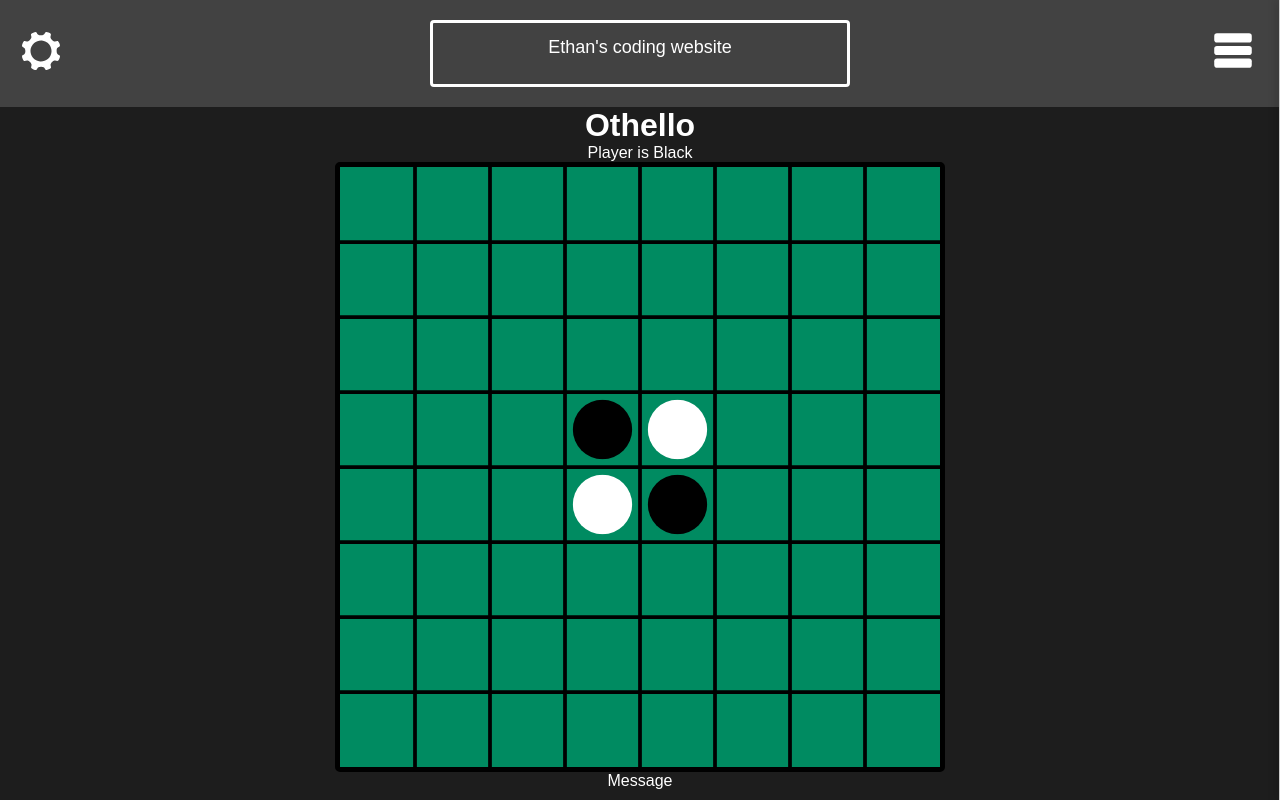
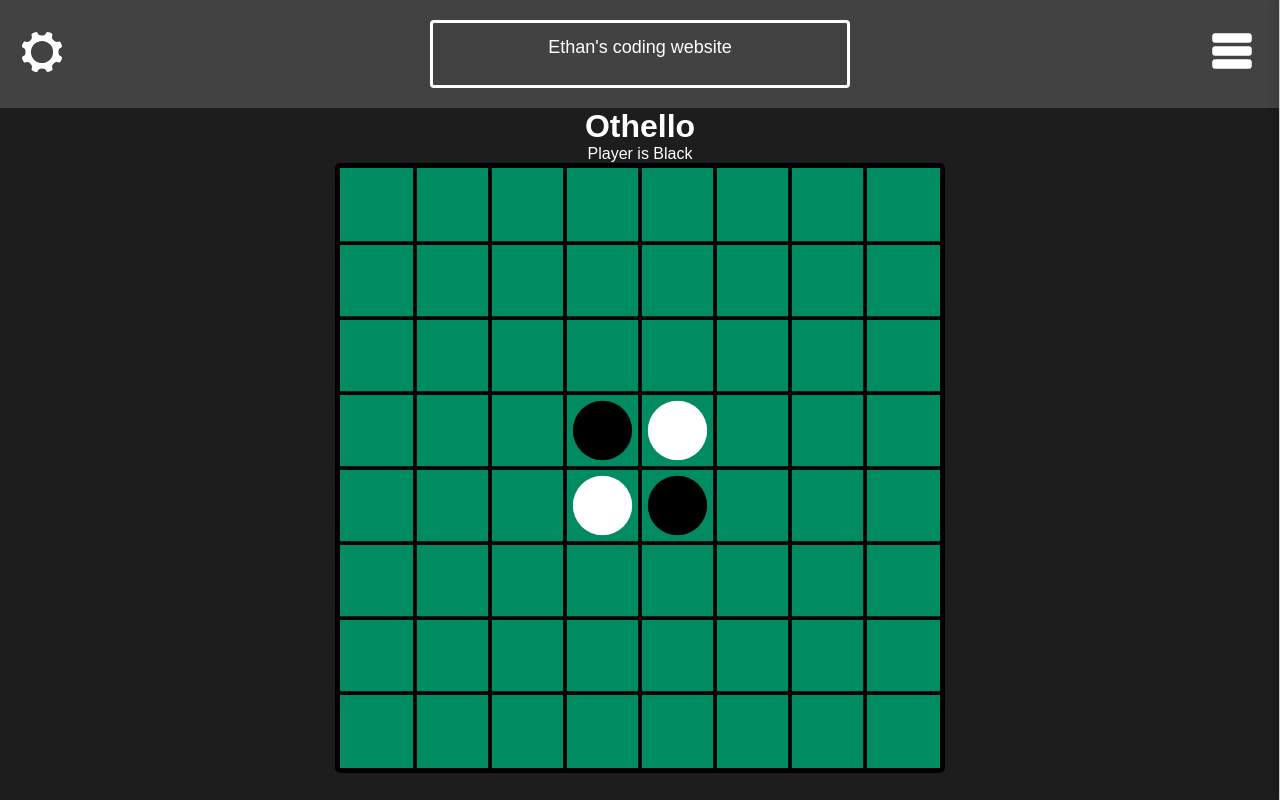
Before and after one commit to Snowworm3000/Website_react, a PHP site: page /Othello in a window 1280 px wide. Run offline with PHP 8.4, Linux system fonts and the light colour scheme; some libraries are stand-ins or nearby versions.

Commit message:
Css changes

```diff
--- a/Othello/index.html
+++ b/Othello/index.html
@@ -3,6 +3,7 @@
 <head>
     <meta charset="UTF-8">
     <meta name="viewport" content="width=device-width, initial-scale=1.0">
+    <meta name="viewport" content="width=device-width, initial-scale=1.0, maximum-scale=1.0, user-scalable=0">
     <title>Othello</title>
     <link rel="stylesheet" href="style.css">
     <script defer src="https://othelloethan.herokuapp.com/socket.io/socket.io.js"></script>
@@ -17,11 +18,11 @@
         }
 
         function openSetting(){
-            document.getElementById("gameControlls").style.transform = "translate(0,0)";
+            document.getElementById("myNav").style.height = "100%";
         }
 
         function closeSetting(){
-            document.getElementById("gameControlls").style.transform = "translate(-200vw,0)";
+            document.getElementById("myNav").style.height = "0%";
         }
     </script>
 </head>
@@ -50,24 +51,39 @@
     </div>
 
 
+    <div id="myNav" class="overlay">
+        <a href="javascript:void(0)" class="closebtn" onclick="closeSetting()">&times;</a>
+<div class="settings-container">
+        <div>
+            <div>Player Mode</div>
+        <input type="button" id="buttonMode" value="Two player">
+        </div>
+        <div>Delay of computer move: <span id="sliderOutput"></span>
+            <br>
+            <input type="range" value="0.5" id="compDelay" min="0" max="100">
+        </div>
+        <div>Show possible moves</div>
+        <div>
+        <input type="checkbox" id="possibleMoves">
+        <input type="button" value="multiplayer" id="multiplayer" onclick="multiplayer();">
+        </div>
+        <div id="message-container"></div>
+        <div class="playerList" id="div"></div>
+        </div>
+    </div>
+
+
 
     <h1>Othello</h1>
     <div class="grid">
-        <div id="gameControlls" class="gameControlls">
-            <div onclick="closeSetting()">Close</div>
-            <input type="button" id="buttonMode" value="Two player">
-            <div>Delay of computer move: <span id="sliderOutput"></span>s
-                <input type="range" value="0.5" id="compDelay" min="0" max="100">
-            </div>
-            <label>Show possible moves</label>
-            <input type="checkbox" id="possibleMoves">
-            <input type="button" value="multiplayer" id="multiplayer" onclick="multiplayer();">
-            <div id="message-container"></div>
-            <div class="playerList" id="div"></div>
-        </div>
+
+
         <div class="mainGame">
             <div>Player is <span id="player"></span></div>
             <canvas id="canvas"></canvas>
+            <div hidden="true" id="win" class="centered box">
+                <div>Winner</div>
+            </div>
             <div id="msg" class="message fade">Message</div>
         </div>
     </div>
--- a/Othello/script.js
+++ b/Othello/script.js
@@ -164,6 +164,7 @@ function selectRoom(room){
 const messageBox = document.getElementById("msg")
 function message(msg){
     messageBox.hidden = false
+    messageBox.style.display = "block";
     messageBox.innerText = msg
     messageBox.classList.remove("fade");
 }
@@ -224,6 +225,8 @@ function restartGame(){
     createBoard()
     checkPossibleMoves(board,currentPlayer)
     drawGridC(possibleMoves)
+    winDiv.hidden = true;
+    playing = true
 }
 
 const buttonPlayers = document.getElementById("buttonMode");
@@ -651,7 +654,9 @@ function random(max){
     return Math.random()*max
 }
 
+const winDiv = document.getElementById("win");
 function gameEnd(){
+    playing = false;
     let count = {white:0,black:0}
     for(let row = 0; row<8;row++){
         for(let col=0; col<8;col++){
@@ -661,6 +666,21 @@ function gameEnd(){
                 count.white++
             }
         }
+    }
+
+    winDiv.hidden = false
+    if(count.white > count.black){
+        winDiv.style.background = "#fffa"
+        winDiv.style.color = "#000"
+        winDiv.innerHTML = "White wins"
+    }else if(count.white < count.black){
+        winDiv.style.background = "#000a"
+        winDiv.style.color = "#fff"
+        winDiv.innerHTML = "Black wins"
+    }else{
+        winDiv.style.background = "#000a"
+        winDiv.style.color = "#fff"
+        winDiv.innerHTML = "Tie"
     }
     return count
 }
@@ -747,6 +767,10 @@ canvas.addEventListener('mousedown', function(e) {
 let boardS = 8
 
 function getCursorPosition(canvas, event) {
+    if(playing == false){
+        restartGame()
+        return
+    }
     const rect = canvas.getBoundingClientRect()
     const x = event.clientX - rect.left
     const y = event.clientY - rect.top
--- a/Othello/style.css
+++ b/Othello/style.css
@@ -41,8 +41,7 @@ canvas{
 }
 
 #cog{
-    width: 3vw;
-    height: 3vw;
+    width: 40px;
     transition: 100ms;
 }
 
@@ -53,6 +52,23 @@ canvas{
 .gameControlls > *{
 
 }
+
+.message{
+    background-color: #000000bb;
+    font-size: 5vw;
+    margin: 5px;
+    opacity: 1;
+    transition: opacity 0.5s;
+}
+
+.message.fade{
+    opacity:0;
+    display: none;
+}
+
+
+
+
 
 
 
@@ -110,15 +126,16 @@ header > * {
     filter: invert();
 }
 .navMenu img{
-    width: 3vw;
+    width: 40px;
     display: block;
     margin-left: auto;
     margin-right: auto;
 }
 
 .navMenu:hover{
-    transform: rotate(180deg);
-    filter: none;
+    transform: rotate(90deg);
+    background-color: rgba(0, 0,0, 0);
+    /* filter: none; */
 }
 
 .sidebar{
@@ -184,3 +201,84 @@ header > * {
 .closebtn{
     text-align: right;
 }
+
+
+
+.settings-container{
+    margin-top: 5vh !important;
+}
+.centered {
+    position: absolute;
+    top: 50%;
+    left: 50%;
+    transform: translate(-50%, -50%);
+    font-size: 5vh;
+}
+.box{
+    width: 40vh;
+    height: 20vh;
+    background: blue;
+    border-radius: 20px;
+    color: white;
+    text-shadow: black 1px 1px 5px;
+    box-shadow: black 0px 0px 20px;
+}
+
+ /* The Overlay (background) */
+ .overlay {
+    /* Height & width depends on how you want to reveal the overlay (see JS below) */
+    height: 0;
+    width: 100%;
+    position: fixed; /* Stay in place */
+    z-index: 1; /* Sit on top */
+    left: 0;
+    top: 0;
+    background-color: rgb(0,0,0); /* Black fallback color */
+    background-color: rgba(0,0,0, 0.9); /* Black w/opacity */
+    overflow-x: hidden; /* Disable horizontal scroll */
+    transition: 0.5s; /* 0.5 second transition effect to slide in or slide down the overlay (height or width, depending on reveal) */
+  }
+
+  /* Position the content inside the overlay */
+  .overlay-content {
+    position: relative;
+    top: 25%; /* 25% from the top */
+    width: 100%; /* 100% width */
+    text-align: center; /* Centered text/links */
+    margin-top: 30px; /* 30px top margin to avoid conflict with the close button on smaller screens */
+  }
+
+  /* The navigation links inside the overlay */
+  .overlay div, .overlay a{
+    padding: 8px;
+    text-decoration: none;
+    font-size: 36px;
+    color: #818181;
+    display: block; /* Display block instead of inline */
+    transition: 0.3s; /* Transition effects on hover (color) */
+    margin: auto;
+    text-align: center;
+  }
+
+  /* When you mouse over the navigation links, change their color */
+  .overlay a:hover, .overlay a:focus {
+    color: #f1f1f1;
+  }
+
+  /* Position the close button (top right corner) */
+  .overlay .closebtn {
+    position: absolute;
+    top: 20px;
+    left: 45px;
+    font-size: 60px;
+  }
+
+  /* When the height of the screen is less than 450 pixels, change the font-size of the links and position the close button again, so they don't overlap */
+  @media screen and (max-height: 450px) {
+    .overlay a {font-size: 20px}
+    .overlay .closebtn {
+      font-size: 40px;
+      top: 15px;
+      right: 35px;
+    }
+  }
```
